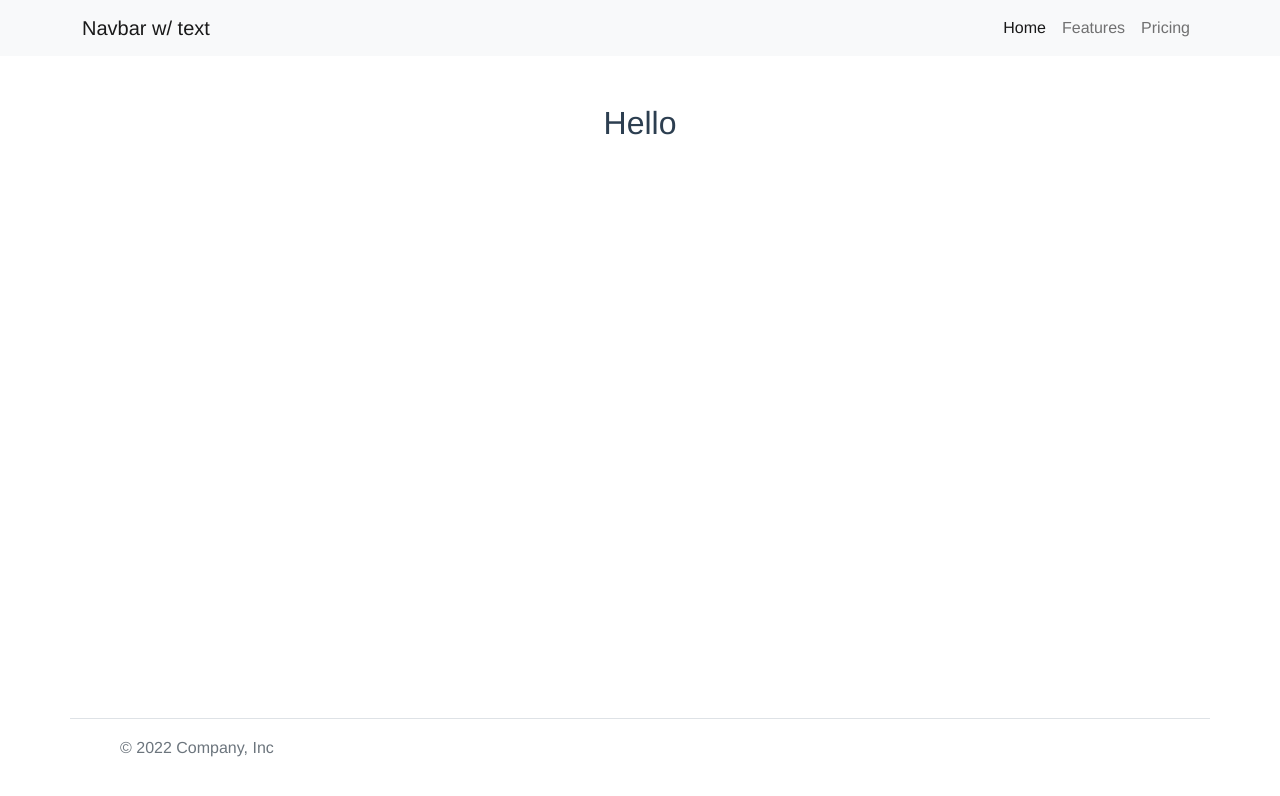
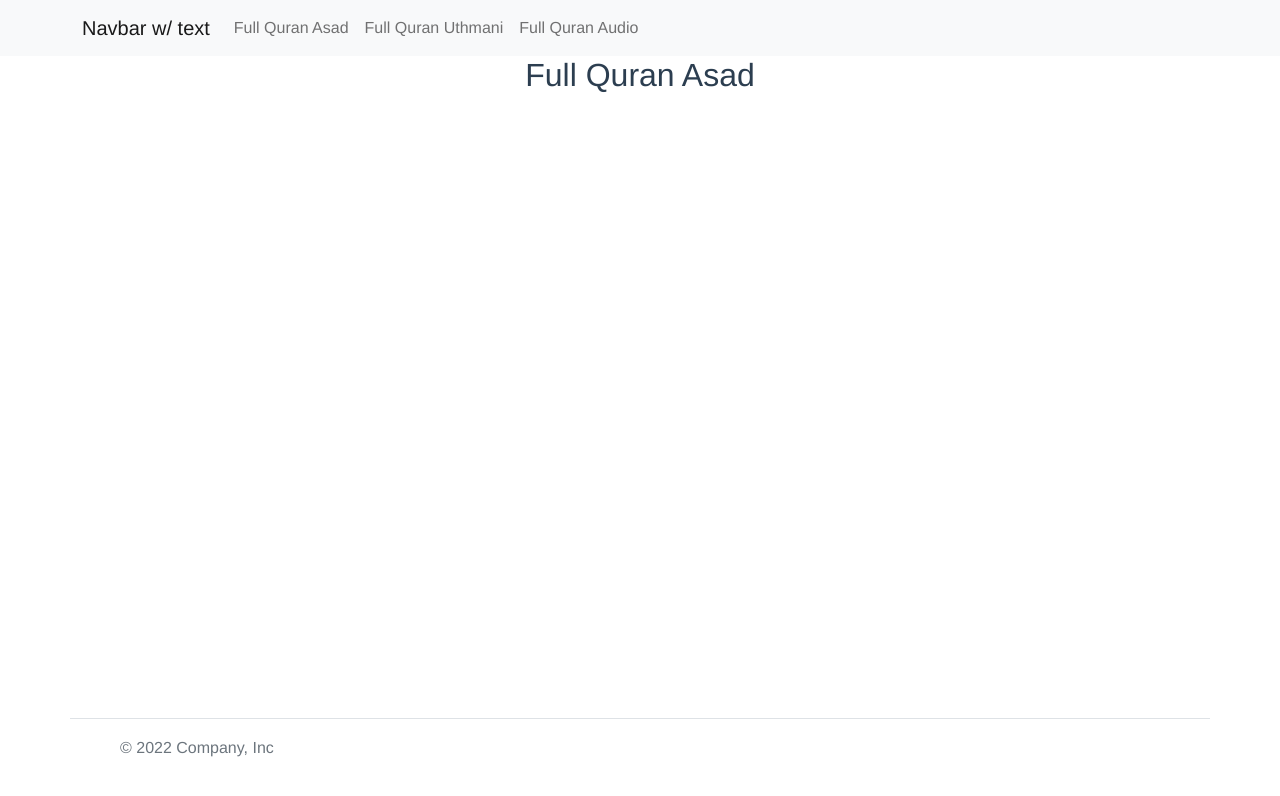
Before and after one commit to monayemislam/Al-Quran-Using-Vue, a Vue app: page /full-quran-asad in a window 1280 px wide. Shown: the top 796 px of the page. Built offline with nearby package versions, Linux system fonts and the light colour scheme.

Commit message:
Vue-router added

```diff
--- a/package.json
+++ b/package.json
@@ -11,7 +11,8 @@
     "@popperjs/core": "^2.11.7",
     "bootstrap": "^5.2.3",
     "core-js": "^3.8.3",
-    "vue": "^3.2.13"
+    "vue": "^3.2.13",
+    "vue-router": "^4.1.6"
   },
   "devDependencies": {
     "@babel/core": "^7.12.16",
--- a/src/App.vue
+++ b/src/App.vue
@@ -1,6 +1,6 @@
 <template>
   <HeaderView />
-  <div class="p-5"><h2>Hello</h2></div>
+  <RouterView></RouterView>
   <FooterView />
 </template>
 
--- a/src/components/FullQuranAsad.vue
+++ b/src/components/FullQuranAsad.vue
@@ -0,0 +1,14 @@
+<template>
+  <div>
+    <h2>Full Quran Asad</h2>
+  </div>
+</template>
+
+<script>
+export default {
+  name: "FullQuranAsad",
+};
+</script>
+
+<style scoped>
+</style>
--- a/src/components/FullQuranAudio.vue
+++ b/src/components/FullQuranAudio.vue
@@ -0,0 +1,14 @@
+<template>
+  <div>
+    <h2>Full Quran Audio</h2>
+  </div>
+</template>
+
+  <script>
+export default {
+  name: "FullQuranAudio",
+};
+</script>
+
+  <style scoped>
+</style>
--- a/src/components/FullQuranUthmani.vue
+++ b/src/components/FullQuranUthmani.vue
@@ -0,0 +1,14 @@
+<template>
+  <div>
+    <h2>Full Quran Uthmani</h2>
+  </div>
+</template>
+
+    <script>
+export default {
+  name: "FullQuranUthmani",
+};
+</script>
+
+    <style scoped>
+</style>
--- a/src/views/global/HeaderView.vue
+++ b/src/views/global/HeaderView.vue
@@ -14,15 +14,21 @@
         <span class="navbar-toggler-icon"></span>
       </button>
       <div class="collapse navbar-collapse" id="navbarText">
-        <ul class="navbar-nav ms-auto mb-2 mb-lg-0">
+        <ul class="navbar-nav mb-2 mb-lg-0">
           <li class="nav-item">
-            <a class="nav-link active" aria-current="page" href="#">Home</a>
+            <router-link to="/full-quran-asad" class="nav-link"
+              >Full Quran Asad</router-link
+            >
           </li>
           <li class="nav-item">
-            <a class="nav-link" href="#">Features</a>
+            <router-link class="nav-link" to="/full-quran-uthmani"
+              >Full Quran Uthmani</router-link
+            >
           </li>
           <li class="nav-item">
-            <a class="nav-link" href="#">Pricing</a>
+            <router-link class="nav-link" to="/full-quran-audio"
+              >Full Quran Audio</router-link
+            >
           </li>
         </ul>
       </div>
```
Also changed, not shown: src/main.js (+4 -3 lines), src/router/index.js (added, +20 -0 lines), src/components/HizbQuarter.vue (deleted), src/components/HizbQuarterQuran.vue (added), 1 other file (tests, documents, lock files or other folders).
